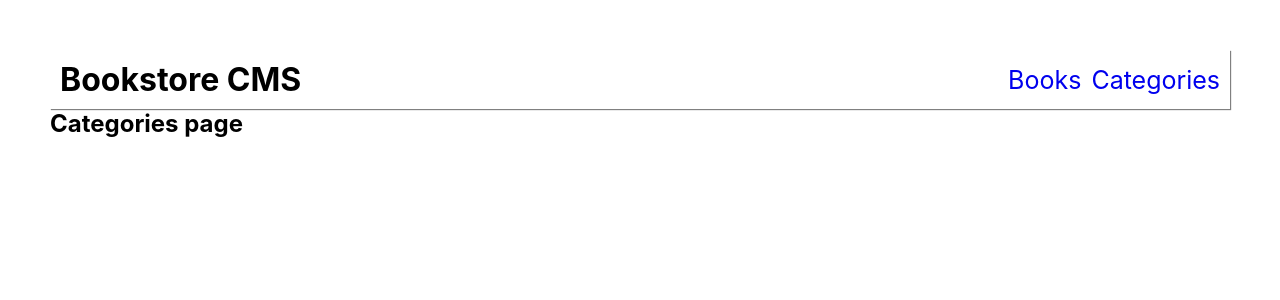
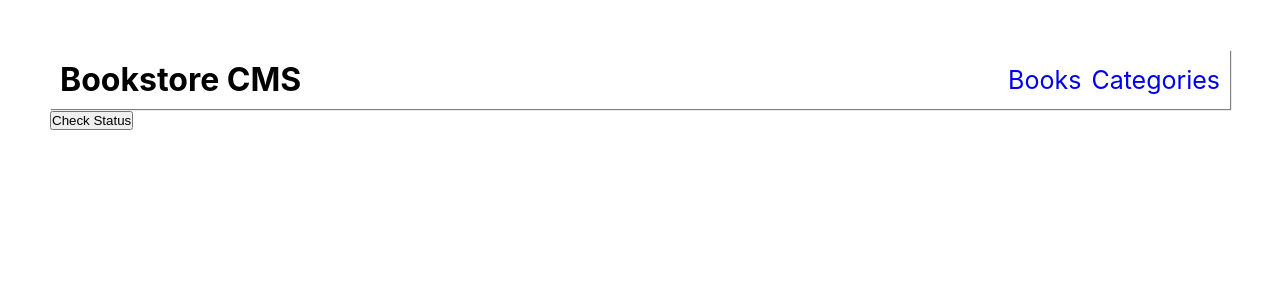
Before and after one commit to wuletawwonte/bookstore, a React (Create React App) app: page /categories in a window 1280 px wide. Shown: the top 300 px of the page. Built offline with nearby package versions, Linux system fonts and the light colour scheme.

Commit message:
Add check status button in the categories page

```diff
--- a/src/pages/CategoriesPage.js
+++ b/src/pages/CategoriesPage.js
@@ -2,7 +2,7 @@ import React from 'react';
 
 const CategoriesPage = () => {
   return (
-    <h2>Categories page</h2>
+    <button type="button">Check Status</button>
   );
 }
 
```
